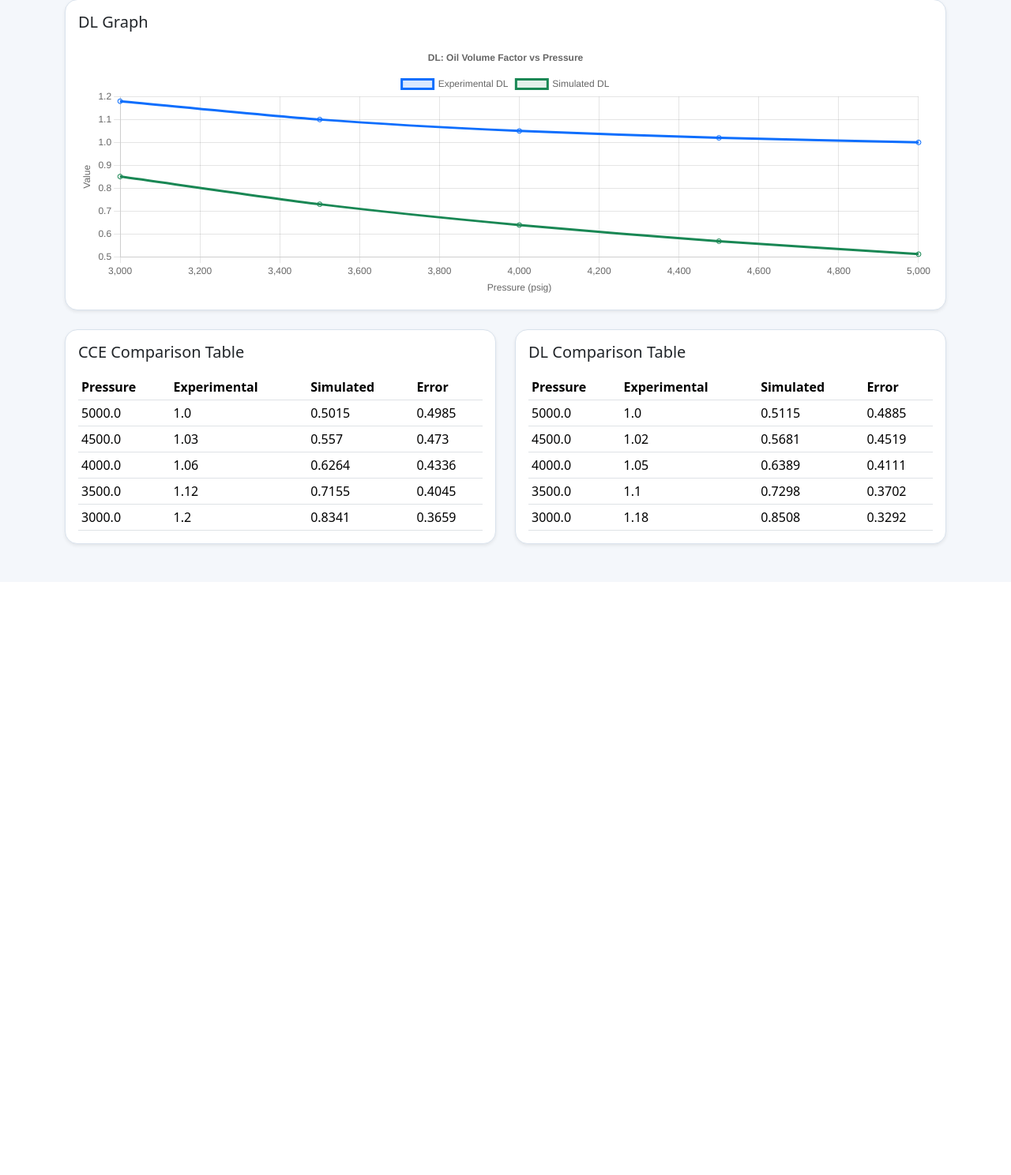
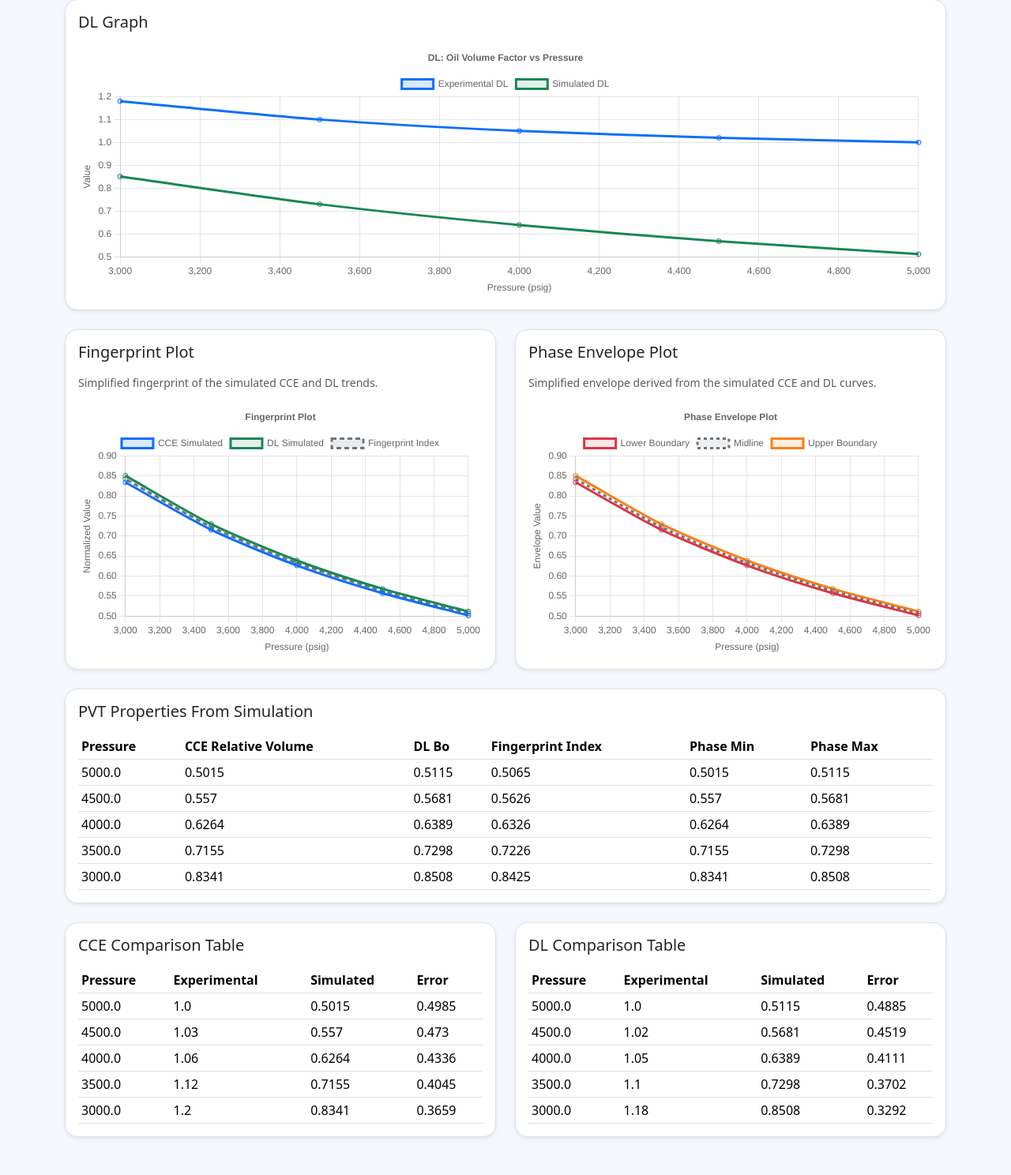
Before and after one commit to nheil15/pressure-volume-temperature, a Flask app: page /results in a window 1280 px wide. Shown: the part 903-2391 px from the top of the page at 79% size. Before the commit the page ends 1597 px from the top, so only its background shows below. Run offline with Flask 3, Linux system fonts and the light colour scheme.

Commit message:
Add dynamic reservoir fluid composition input table with row controls.

```diff
--- a/pvt_app/app.py
+++ b/pvt_app/app.py
@@ -213,6 +213,35 @@ def compute_rmse(experimental_values, simulated_values):
     return float(np.sqrt(np.mean(np.square(error))))
 
 
+def prepare_simulation_properties_table(pressure_values, cce_simulated, dl_simulated):
+    """Build a compact table of simulation-derived PVT properties."""
+    return [
+        {
+            "pressure": round(float(pressure), 2),
+            "cce_relative_volume": round(float(cce_value), 4),
+            "dl_bo": round(float(dl_value), 4),
+            "fingerprint_index": round((float(cce_value) + float(dl_value)) / 2.0, 4),
+            "phase_min": round(min(float(cce_value), float(dl_value)), 4),
+            "phase_max": round(max(float(cce_value), float(dl_value)), 4),
+        }
+        for pressure, cce_value, dl_value in zip(pressure_values, cce_simulated, dl_simulated)
+    ]
+
+
+def prepare_series_payload(pressure_values, cce_simulated, dl_simulated):
+    """Create combined series used by the fingerprint and phase-envelope plots."""
+    pressure_list = [float(value) for value in pressure_values]
+    cce_list = [float(value) for value in cce_simulated]
+    dl_list = [float(value) for value in dl_simulated]
+
+    return {
+        "pressure": pressure_list,
+        "fingerprint": [round((cce + dl) / 2.0, 4) for cce, dl in zip(cce_list, dl_list)],
+        "phase_lower": [round(min(cce, dl), 4) for cce, dl in zip(cce_list, dl_list)],
+        "phase_upper": [round(max(cce, dl), 4) for cce, dl in zip(cce_list, dl_list)],
+    }
+
+
 def make_interpretation(bubble_point_pressure, rmse_value, first_volume, last_volume):
     """Generate a short explanation for the results section."""
     trend = "As pressure decreases, volume increases in the simplified model."
@@ -281,6 +310,7 @@ def analyze():
     )
 
     cce_simulated_axis, dl_simulated_axis = compute_simulation(pressure_axis, reservoir_temperature, bubble_point_pressure)
+    combined_series = prepare_series_payload(pressure_axis, cce_simulated_axis, dl_simulated_axis)
 
     cce_pressure = cce_data["pressure"].to_numpy(dtype=float)
     cce_experimental = cce_data.iloc[:, 1].to_numpy(dtype=float)
@@ -311,6 +341,19 @@ def analyze():
             "simulated": dl_simulated.tolist(),
             "table": prepare_comparison_table(dl_pressure, dl_experimental, dl_simulated),
             "rmse": compute_rmse(dl_experimental, dl_simulated),
+        },
+        "simulation_properties": prepare_simulation_properties_table(pressure_axis, cce_simulated_axis, dl_simulated_axis),
+        "fingerprint": {
+            "pressure": combined_series["pressure"],
+            "fingerprint_index": combined_series["fingerprint"],
+            "cce": [round(float(value), 4) for value in cce_simulated_axis.tolist()],
+            "dl": [round(float(value), 4) for value in dl_simulated_axis.tolist()],
+        },
+        "phase_envelope": {
+            "pressure": combined_series["pressure"],
+            "lower": combined_series["phase_lower"],
+            "upper": combined_series["phase_upper"],
+            "mid": [round((lower + upper) / 2.0, 4) for lower, upper in zip(combined_series["phase_lower"], combined_series["phase_upper"])],
         },
     }
 
@@ -356,6 +399,19 @@ def results():
                 "table": prepare_comparison_table(pressure_axis[:5], dl_experimental, dl_simulated_axis[:5]),
                 "rmse": compute_rmse(dl_experimental, dl_simulated_axis[:5]),
             },
+            "simulation_properties": prepare_simulation_properties_table(pressure_axis[:5], cce_simulated_axis[:5], dl_simulated_axis[:5]),
+            "fingerprint": {
+                "pressure": pressure_axis[:5].tolist(),
+                "fingerprint_index": [round((cce + dl) / 2.0, 4) for cce, dl in zip(cce_simulated_axis[:5], dl_simulated_axis[:5])],
+                "cce": [round(float(value), 4) for value in cce_simulated_axis[:5].tolist()],
+                "dl": [round(float(value), 4) for value in dl_simulated_axis[:5].tolist()],
+            },
+            "phase_envelope": {
+                "pressure": pressure_axis[:5].tolist(),
+                "lower": [round(min(cce, dl), 4) for cce, dl in zip(cce_simulated_axis[:5], dl_simulated_axis[:5])],
+                "upper": [round(max(cce, dl), 4) for cce, dl in zip(cce_simulated_axis[:5], dl_simulated_axis[:5])],
+                "mid": [round((cce + dl) / 2.0, 4) for cce, dl in zip(cce_simulated_axis[:5], dl_simulated_axis[:5])],
+            },
         }
 
         results_payload["interpretation"] = make_interpretation(
--- a/pvt_app/static/js/main.js
+++ b/pvt_app/static/js/main.js
@@ -7,6 +7,8 @@ function initializeTableManagement() {
 
     const cceTable = document.getElementById('cce_table');
     const dlTable = document.getElementById('dl_table');
+    const compositionTable = document.getElementById('composition_table');
+    const compositionAddRowBtn = document.getElementById('composition_add_row');
     const cceAddRowBtn = document.getElementById('cce_add_row');
     const dlAddRowBtn = document.getElementById('dl_add_row');
     const dlAddPropertiesBtn = document.getElementById('dl_add_properties');
@@ -151,7 +153,14 @@ function initializeTableManagement() {
         const tbody = table.querySelector('tbody');
         const newRow = document.createElement('tr');
 
-        if (tableId === 'dl_table') {
+        if (tableId === 'composition_table') {
+            newRow.innerHTML = `
+                <td><input type="text" class="form-control form-control-sm" placeholder="Component (e.g. C1)"></td>
+                <td><input type="number" step="0.0001" class="form-control form-control-sm" placeholder="% Mole Fraction"></td>
+                <td><input type="number" step="0.0001" class="form-control form-control-sm" placeholder="Mole Weight"></td>
+                <td><input type="number" step="0.0001" class="form-control form-control-sm" placeholder="Specific Gravity"></td>
+            `;
+        } else if (tableId === 'dl_table') {
             newRow.appendChild(createNumberCell('0.1', 'Pressure', 'pressure'));
             newRow.appendChild(createNumberCell('0.0001', 'Bo', 'bo'));
 
@@ -175,6 +184,32 @@ function initializeTableManagement() {
         }
 
         tbody.appendChild(newRow);
+    }
+
+    function compositionTableToCSV() {
+        if (!compositionTable) {
+            return '';
+        }
+
+        const rows = compositionTable.querySelectorAll('tbody tr');
+        const data = ['Component,% Mole Fraction,Mole Weight,Specific Gravity'];
+
+        rows.forEach((row) => {
+            const cells = row.querySelectorAll('td');
+            const componentInput = cells[0]?.querySelector('input[type="text"]');
+            const numberInputs = row.querySelectorAll('input[type="number"]');
+
+            const component = componentInput ? componentInput.value.trim() : '';
+            const moleFraction = numberInputs[0] ? numberInputs[0].value.trim() : '';
+            const moleWeight = numberInputs[1] ? numberInputs[1].value.trim() : '';
+            const specificGravity = numberInputs[2] ? numberInputs[2].value.trim() : '';
+
+            if (component || moleFraction || moleWeight || specificGravity) {
+                data.push([component, moleFraction, moleWeight, specificGravity].join(','));
+            }
+        });
+
+        return data.join('\n');
     }
 
     function setupBubblePointToggle(radio, tableId) {
@@ -241,6 +276,13 @@ function initializeTableManagement() {
         });
     }
 
+    if (compositionAddRowBtn) {
+        compositionAddRowBtn.addEventListener('click', (e) => {
+            e.preventDefault();
+            addRowToTable('composition_table');
+        });
+    }
+
     if (dlAddRowBtn) {
         dlAddRowBtn.addEventListener('click', (e) => {
             e.preventDefault();
@@ -291,9 +333,11 @@ function initializeTableManagement() {
 
             const cceCSV = tableToCSV('cce_table');
             const dlCSV = tableToCSV('dl_table');
+            const compositionCSV = compositionTableToCSV();
 
             document.getElementById('cce_data').value = cceCSV;
             document.getElementById('dl_data').value = dlCSV;
+            document.getElementById('composition_data').value = compositionCSV;
 
             form.submit();
         });
@@ -406,6 +450,106 @@ function initializeCharts() {
 
     buildChart('cceChart', 'CCE: Relative Volume vs Pressure', 'Experimental CCE', 'Simulated CCE', resultData.cce);
     buildChart('dlChart', 'DL: Oil Volume Factor vs Pressure', 'Experimental DL', 'Simulated DL', resultData.dl);
+
+    const buildMultiLineChart = (canvasId, title, datasets, yAxisTitle) => {
+        const canvas = document.getElementById(canvasId);
+
+        if (!canvas) {
+            return;
+        }
+
+        new Chart(canvas, {
+            type: 'line',
+            data: { datasets },
+            options: {
+                responsive: true,
+                maintainAspectRatio: false,
+                plugins: {
+                    legend: { display: true },
+                    title: { display: true, text: title },
+                    bubbleLinePlugin: {
+                        bubblePoint,
+                    },
+                },
+                scales: {
+                    x: {
+                        type: 'linear',
+                        title: {
+                            display: true,
+                            text: 'Pressure (psig)',
+                        },
+                    },
+                    y: {
+                        title: {
+                            display: true,
+                            text: yAxisTitle,
+                        },
+                    },
+                },
+            },
+            plugins: [bubbleLinePlugin],
+        });
+    };
+
+    if (resultData.fingerprint) {
+        buildMultiLineChart('fingerprintChart', 'Fingerprint Plot', [
+            {
+                label: 'CCE Simulated',
+                data: createPoints(resultData.fingerprint.pressure, resultData.fingerprint.cce),
+                borderColor: '#0d6efd',
+                backgroundColor: 'rgba(13, 110, 253, 0.15)',
+                tension: 0.25,
+                fill: false,
+            },
+            {
+                label: 'DL Simulated',
+                data: createPoints(resultData.fingerprint.pressure, resultData.fingerprint.dl),
+                borderColor: '#198754',
+                backgroundColor: 'rgba(25, 135, 84, 0.12)',
+                tension: 0.25,
+                fill: false,
+            },
+            {
+                label: 'Fingerprint Index',
+                data: createPoints(resultData.fingerprint.pressure, resultData.fingerprint.fingerprintIndex),
+                borderColor: '#6c757d',
+                backgroundColor: 'rgba(108, 117, 125, 0.15)',
+                borderDash: [6, 4],
+                tension: 0.2,
+                fill: false,
+            },
+        ], 'Normalized Value');
+    }
+
+    if (resultData.phaseEnvelope) {
+        buildMultiLineChart('phaseEnvelopeChart', 'Phase Envelope Plot', [
+            {
+                label: 'Lower Boundary',
+                data: createPoints(resultData.phaseEnvelope.pressure, resultData.phaseEnvelope.lower),
+                borderColor: '#dc3545',
+                backgroundColor: 'rgba(220, 53, 69, 0.12)',
+                tension: 0.25,
+                fill: false,
+            },
+            {
+                label: 'Midline',
+                data: createPoints(resultData.phaseEnvelope.pressure, resultData.phaseEnvelope.mid),
+                borderColor: '#6c757d',
+                backgroundColor: 'rgba(108, 117, 125, 0.12)',
+                borderDash: [4, 4],
+                tension: 0.25,
+                fill: false,
+            },
+            {
+                label: 'Upper Boundary',
+                data: createPoints(resultData.phaseEnvelope.pressure, resultData.phaseEnvelope.upper),
+                borderColor: '#fd7e14',
+                backgroundColor: 'rgba(253, 126, 20, 0.12)',
+                tension: 0.25,
+                fill: false,
+            },
+        ], 'Envelope Value');
+    }
 }
 
 // ===== Form Validation =====
@@ -414,7 +558,6 @@ function validateFormInput() {
     const temperature = document.getElementById('reservoir_temperature').value.trim();
     const pressureMin = document.getElementById('pressure_min').value.trim();
     const pressureMax = document.getElementById('pressure_max').value.trim();
-    const pressureStep = document.getElementById('pressure_step').value.trim();
 
     // Validate temperature
     if (!temperature) {
@@ -427,9 +570,6 @@ function validateFormInput() {
     }
     if (!pressureMax) {
         errors.push('Maximum pressure is required.');
-    }
-    if (!pressureStep) {
-        errors.push('Pressure step is required.');
     }
 
     // Validate data tables
--- a/pvt_app/templates/result.html
+++ b/pvt_app/templates/result.html
@@ -76,6 +76,64 @@
     <div class="col-12 col-xl-6">
         <div class="card shadow-sm h-100">
             <div class="card-body">
+                <h2 class="h5 mb-3">Fingerprint Plot</h2>
+                <p class="text-muted small mb-3">Simplified fingerprint of the simulated CCE and DL trends.</p>
+                <div class="chart-wrap">
+                    <canvas id="fingerprintChart" aria-label="Fingerprint plot" role="img"></canvas>
+                </div>
+            </div>
+        </div>
+    </div>
+
+    <div class="col-12 col-xl-6">
+        <div class="card shadow-sm h-100">
+            <div class="card-body">
+                <h2 class="h5 mb-3">Phase Envelope Plot</h2>
+                <p class="text-muted small mb-3">Simplified envelope derived from the simulated CCE and DL curves.</p>
+                <div class="chart-wrap">
+                    <canvas id="phaseEnvelopeChart" aria-label="Phase envelope plot" role="img"></canvas>
+                </div>
+            </div>
+        </div>
+    </div>
+
+    <div class="col-12">
+        <div class="card shadow-sm">
+            <div class="card-body">
+                <h2 class="h5 mb-3">PVT Properties From Simulation</h2>
+                <div class="table-responsive">
+                    <table class="table table-sm align-middle mb-0">
+                        <thead>
+                            <tr>
+                                <th>Pressure</th>
+                                <th>CCE Relative Volume</th>
+                                <th>DL Bo</th>
+                                <th>Fingerprint Index</th>
+                                <th>Phase Min</th>
+                                <th>Phase Max</th>
+                            </tr>
+                        </thead>
+                        <tbody>
+                            {% for row in results.simulation_properties %}
+                            <tr>
+                                <td>{{ row.pressure }}</td>
+                                <td>{{ row.cce_relative_volume }}</td>
+                                <td>{{ row.dl_bo }}</td>
+                                <td>{{ row.fingerprint_index }}</td>
+                                <td>{{ row.phase_min }}</td>
+                                <td>{{ row.phase_max }}</td>
+                            </tr>
+                            {% endfor %}
+                        </tbody>
+                    </table>
+                </div>
+            </div>
+        </div>
+    </div>
+
+    <div class="col-12 col-xl-6">
+        <div class="card shadow-sm h-100">
+            <div class="card-body">
                 <h2 class="h5 mb-3">CCE Comparison Table</h2>
                 <div class="table-responsive">
                     <table class="table table-sm align-middle mb-0">
@@ -146,6 +204,18 @@
             pressure: {{ results.dl.pressure | tojson }},
             experimental: {{ results.dl.experimental | tojson }},
             simulated: {{ results.dl.simulated | tojson }},
+        },
+        fingerprint: {
+            pressure: {{ results.fingerprint.pressure | tojson }},
+            fingerprintIndex: {{ results.fingerprint.fingerprint_index | tojson }},
+            cce: {{ results.fingerprint.cce | tojson }},
+            dl: {{ results.fingerprint.dl | tojson }},
+        },
+        phaseEnvelope: {
+            pressure: {{ results.phase_envelope.pressure | tojson }},
+            lower: {{ results.phase_envelope.lower | tojson }},
+            upper: {{ results.phase_envelope.upper | tojson }},
+            mid: {{ results.phase_envelope.mid | tojson }},
         }
     };
 </script>
```
Also changed, not shown: pvt_app/templates/index.html (+28 -5 lines), 1 other file.
